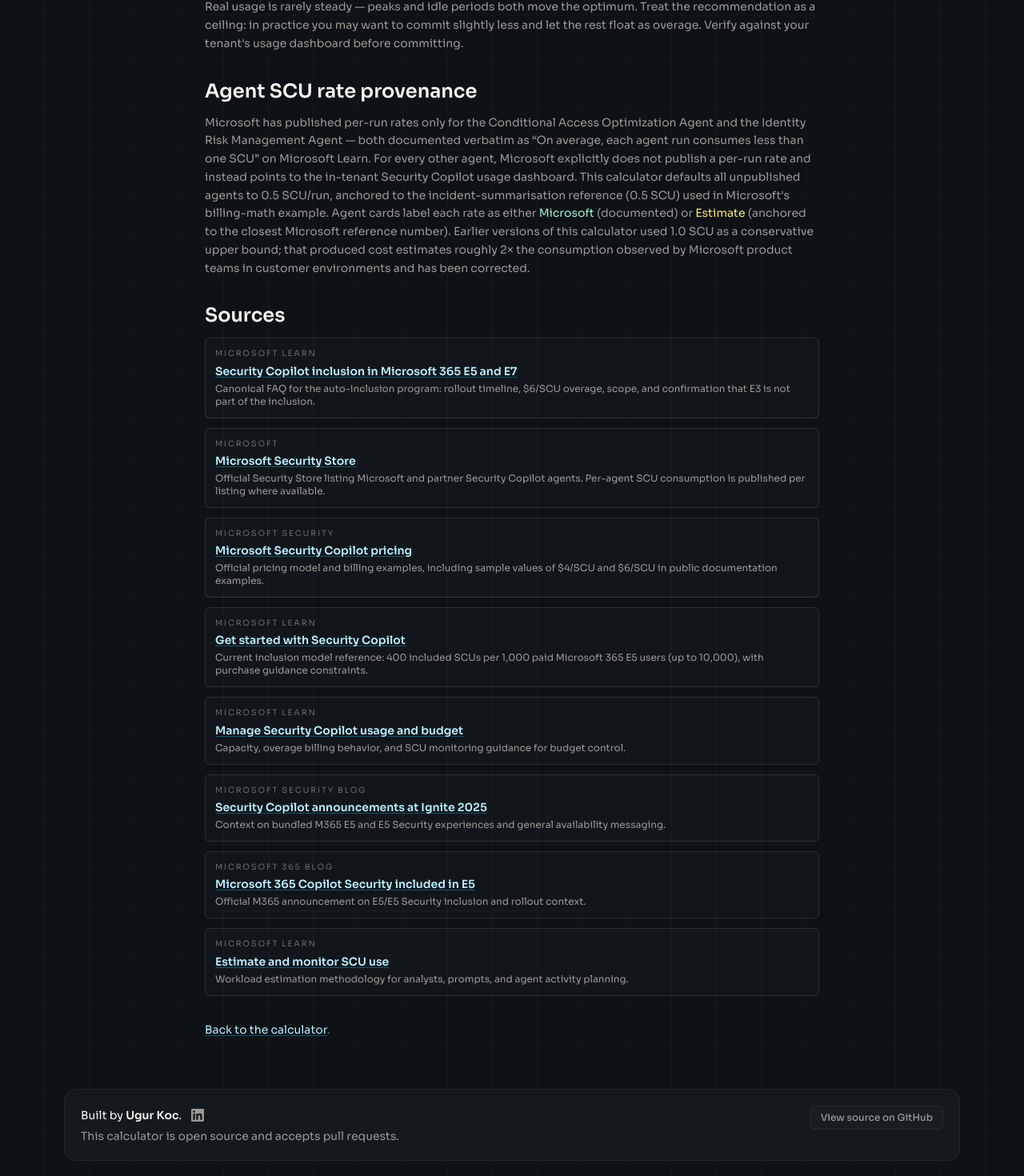
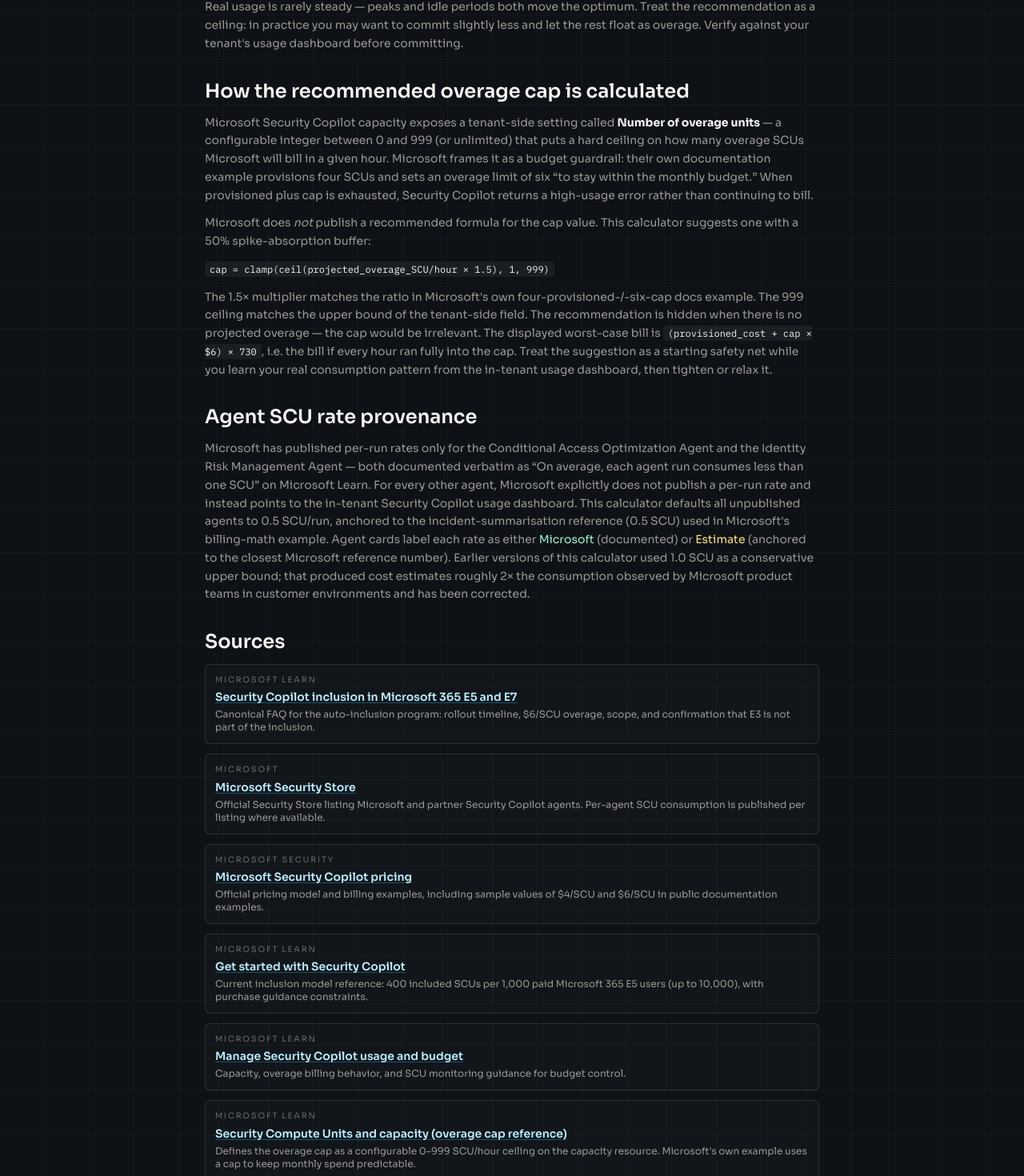
Before and after one commit to ugurkocde/SCUCalculator, a Next.js app: page /methodology in a window 1280 px wide. Shown: the part 1213-2683 px from the top of the page at 80% size. Built offline with nearby package versions, Linux system fonts and the light colour scheme; no server answers.

Commit message:
Recommend an overage SCU cap to bound worst-case spend (#5)

```diff
--- a/src/app/methodology/page.tsx
+++ b/src/app/methodology/page.tsx
@@ -141,6 +141,42 @@
           </p>
         </section>
 
+        <section id="overage-cap" className="space-y-3 scroll-mt-16">
+          <h2 className="text-2xl font-semibold text-[color:var(--color-text)]">
+            How the recommended overage cap is calculated
+          </h2>
+          <p className="text-sm leading-relaxed text-[color:var(--color-text-muted)]">
+            Microsoft Security Copilot capacity exposes a tenant-side setting called{" "}
+            <strong className="text-[color:var(--color-text)]">Number of overage units</strong> — a
+            configurable integer between 0 and 999 (or unlimited) that puts a hard ceiling on how
+            many overage SCUs Microsoft will bill in a given hour. Microsoft frames it as a budget
+            guardrail: their own documentation example provisions four SCUs and sets an overage
+            limit of six &ldquo;to stay within the monthly budget.&rdquo; When provisioned plus cap is
+            exhausted, Security Copilot returns a high-usage error rather than continuing to bill.
+          </p>
+          <p className="text-sm leading-relaxed text-[color:var(--color-text-muted)]">
+            Microsoft does <em>not</em> publish a recommended formula for the cap value. This
+            calculator suggests one with a 50% spike-absorption buffer:
+          </p>
+          <p className="text-sm leading-relaxed text-[color:var(--color-text-muted)]">
+            <code className="rounded bg-white/5 px-1.5 py-0.5 font-mono text-xs text-[color:var(--color-text)]">
+              cap = clamp(ceil(projected_overage_SCU/hour × 1.5), 1, 999)
+            </code>
+          </p>
+          <p className="text-sm leading-relaxed text-[color:var(--color-text-muted)]">
+            The 1.5× multiplier matches the ratio in Microsoft&apos;s own
+            four-provisioned-/-six-cap docs example. The 999 ceiling matches the upper bound of the
+            tenant-side field. The recommendation is hidden when there is no projected overage —
+            the cap would be irrelevant. The displayed worst-case bill is{" "}
+            <code className="rounded bg-white/5 px-1.5 py-0.5 font-mono text-xs text-[color:var(--color-text)]">
+              (provisioned_cost + cap × $6) × 730
+            </code>
+            , i.e. the bill if every hour ran fully into the cap. Treat the suggestion as a
+            starting safety net while you learn your real consumption pattern from the in-tenant
+            usage dashboard, then tighten or relax it.
+          </p>
+        </section>
+
         <section className="space-y-3">
           <h2 className="text-2xl font-semibold text-[color:var(--color-text)]">Agent SCU rate provenance</h2>
           <p className="text-sm leading-relaxed text-[color:var(--color-text-muted)]">
--- a/src/components/scu/results.tsx
+++ b/src/components/scu/results.tsx
@@ -107,7 +107,7 @@
               <path d="M13 2 4 12h6l-1 6 9-10h-6l1-6Z" />
             </svg>
             <span>
-              Save{" "}
+              You&apos;d save{" "}
               <span className="font-mono tabular-nums text-[color:var(--color-accent-fg)]">
                 {formatCurrency(
                   showConverted
@@ -116,15 +116,62 @@
                     : output.provisionedRecommendation.monthlySavingsUsd,
                   currency,
                 )}
+              </span>
+              /month if you subscribe to{" "}
+              <span className="font-mono tabular-nums">
+                {output.provisionedRecommendation.provisionedScuPerHour}
               </span>{" "}
-              / month by provisioning{" "}
-              <span className="font-mono tabular-nums">
-                {output.provisionedRecommendation.provisionedScuPerHour} SCU/hour
-              </span>{" "}
-              at $4 instead of paying $6 overage.{" "}
+              {output.provisionedRecommendation.provisionedScuPerHour === 1 ? "SCU" : "SCUs"}{" "}
+              up front instead of paying as you go.{" "}
               <a
                 href="/methodology#provisioning"
                 className="text-[color:var(--color-text-muted)] underline decoration-[color:var(--color-text-subtle)] underline-offset-2 hover:text-[color:var(--color-accent-fg)]"
+              >
+                why
+              </a>
+            </span>
+          </p>
+        ) : null}
+        {output.overageCapRecommendation.applicable ? (
+          <p
+            data-testid="overage-cap-pill"
+            className="mt-3 inline-flex items-center gap-2 rounded-md border border-amber-300/30 bg-amber-300/[0.05] px-3 py-2 text-xs text-[color:var(--color-text)]"
+          >
+            <svg
+              aria-hidden="true"
+              viewBox="0 0 20 20"
+              className="h-3.5 w-3.5 text-amber-200"
+              fill="none"
+              stroke="currentColor"
+              strokeWidth="2"
+              strokeLinecap="round"
+              strokeLinejoin="round"
+            >
+              <path d="M5 11V8a5 5 0 0 1 10 0v3" />
+              <rect x="4" y="11" width="12" height="7" rx="1.5" />
+            </svg>
+            <span>
+              Set your overage cap to{" "}
+              <span className="font-mono tabular-nums text-amber-100">
+                {output.overageCapRecommendation.recommendedOverageScuPerHour}
+              </span>{" "}
+              <span className="text-amber-100">
+                {output.overageCapRecommendation.recommendedOverageScuPerHour === 1 ? "SCU" : "SCUs"}
+              </span>{" "}
+              in tenant settings. Your bill can never go above{" "}
+              <span className="font-mono tabular-nums text-amber-100">
+                {formatCurrency(
+                  showConverted
+                    ? output.overageCapRecommendation.monthlyCostCeilingUsd *
+                        output.currencyTotals.fxRate
+                    : output.overageCapRecommendation.monthlyCostCeilingUsd,
+                  currency,
+                )}
+              </span>
+              /month.{" "}
+              <a
+                href="/methodology#overage-cap"
+                className="text-[color:var(--color-text-muted)] underline decoration-[color:var(--color-text-subtle)] underline-offset-2 hover:text-amber-100"
               >
                 why
               </a>
--- a/src/lib/scu/calculate.ts
+++ b/src/lib/scu/calculate.ts
@@ -13,8 +13,12 @@
   type AgentSelection,
   type CalculatorInput,
   type CalculatorOutput,
+  type OverageCapRecommendation,
   type ProvisionedRecommendation,
 } from "~/lib/scu/types";
+
+const OVERAGE_CAP_BUFFER = 1.5;
+const OVERAGE_CAP_MAX = 999;
 
 const sanitizeNumber = (value: number): number => {
   if (!Number.isFinite(value) || Number.isNaN(value)) {
@@ -180,6 +184,54 @@
   };
 };
 
+/**
+ * Recommends an overage SCU/hour cap to bound worst-case spend.
+ *
+ * Microsoft documents the cap as a 0–999 integer field on the capacity resource
+ * and uses it as a budget guardrail (their docs example: 4 provisioned + 6 cap).
+ * No public formula exists for the cap value, so we use a 1.5× buffer over the
+ * projected steady-state overage rate (50% headroom, matching the ratio in
+ * Microsoft's own example).
+ *
+ * The implied monthly cost ceiling is the worst-case bill if every hour hit the
+ * cap: `provisioned_cost + cap × $6 × 730`.
+ */
+const recommendOverageCap = (
+  billableOverageScuHourly: number,
+  provisionedScuPerHour: number,
+  provisionedRateUsd: number,
+  overageRateUsd: number,
+  mode: CalculatorInput["mode"],
+): OverageCapRecommendation => {
+  const overageHourly = sanitizeNumber(billableOverageScuHourly);
+  const provHourly = sanitizeNumber(provisionedScuPerHour);
+  const provRate = sanitizeNumber(provisionedRateUsd);
+  const overRate = sanitizeNumber(overageRateUsd);
+
+  if (overageHourly <= 0 || overRate <= 0) {
+    return {
+      recommendedOverageScuPerHour: 0,
+      bufferMultiplier: OVERAGE_CAP_BUFFER,
+      monthlyCostCeilingUsd: 0,
+      applicable: false,
+    };
+  }
+
+  const buffered = Math.ceil(overageHourly * OVERAGE_CAP_BUFFER);
+  const cap = Math.min(OVERAGE_CAP_MAX, Math.max(1, buffered));
+
+  const provisionedFloor = mode === "provisioned_overage" ? provHourly * provRate : 0;
+  const cappedHourlyCost = provisionedFloor + cap * overRate;
+  const monthlyCostCeilingUsd = cappedHourlyCost * HOURS_PER_MONTH;
+
+  return {
+    recommendedOverageScuPerHour: cap,
+    bufferMultiplier: OVERAGE_CAP_BUFFER,
+    monthlyCostCeilingUsd: round(monthlyCostCeilingUsd),
+    applicable: true,
+  };
+};
+
 export const calculateScuEstimate = (input: CalculatorInput): CalculatorOutput => {
   const effectiveConsumedScuPerHour = getEffectiveConsumedScuPerHour(input);
   const includedScuMonthly = getIncludedScuMonthly(input);
@@ -218,6 +270,14 @@
     overageRateUsd,
   );
 
+  const overageCapRecommendation = recommendOverageCap(
+    billableOverageScuHourly,
+    provisionedScuPerHour,
+    provisionedRateUsd,
+    overageRateUsd,
+    input.mode,
+  );
+
   return {
     effectiveConsumedScuPerHour: round(effectiveConsumedScuPerHour),
     hourlyUsd: round(hourlyUsd),
@@ -235,5 +295,6 @@
     },
     warnings: buildWarnings(input, includedScuMonthly),
     provisionedRecommendation,
+    overageCapRecommendation,
   };
 };
--- a/src/lib/scu/constants.ts
+++ b/src/lib/scu/constants.ts
@@ -97,6 +97,14 @@
       "Capacity, overage billing behavior, and SCU monitoring guidance for budget control.",
   },
   {
+    id: "capacity-overage-cap",
+    title: "Security Compute Units and capacity (overage cap reference)",
+    publisher: "Microsoft Learn",
+    url: "https://learn.microsoft.com/copilot/security/security-compute-units-capacity",
+    description:
+      "Defines the overage cap as a configurable 0–999 SCU/hour ceiling on the capacity resource. Microsoft's own example uses a cap to keep monthly spend predictable.",
+  },
+  {
     id: "ignite-2025",
     title: "Security Copilot announcements at Ignite 2025",
     publisher: "Microsoft Security Blog",
```
Also changed, not shown: src/lib/scu/types.ts (+8 -0 lines), 2 other files (tests, documents, lock files or other folders).
